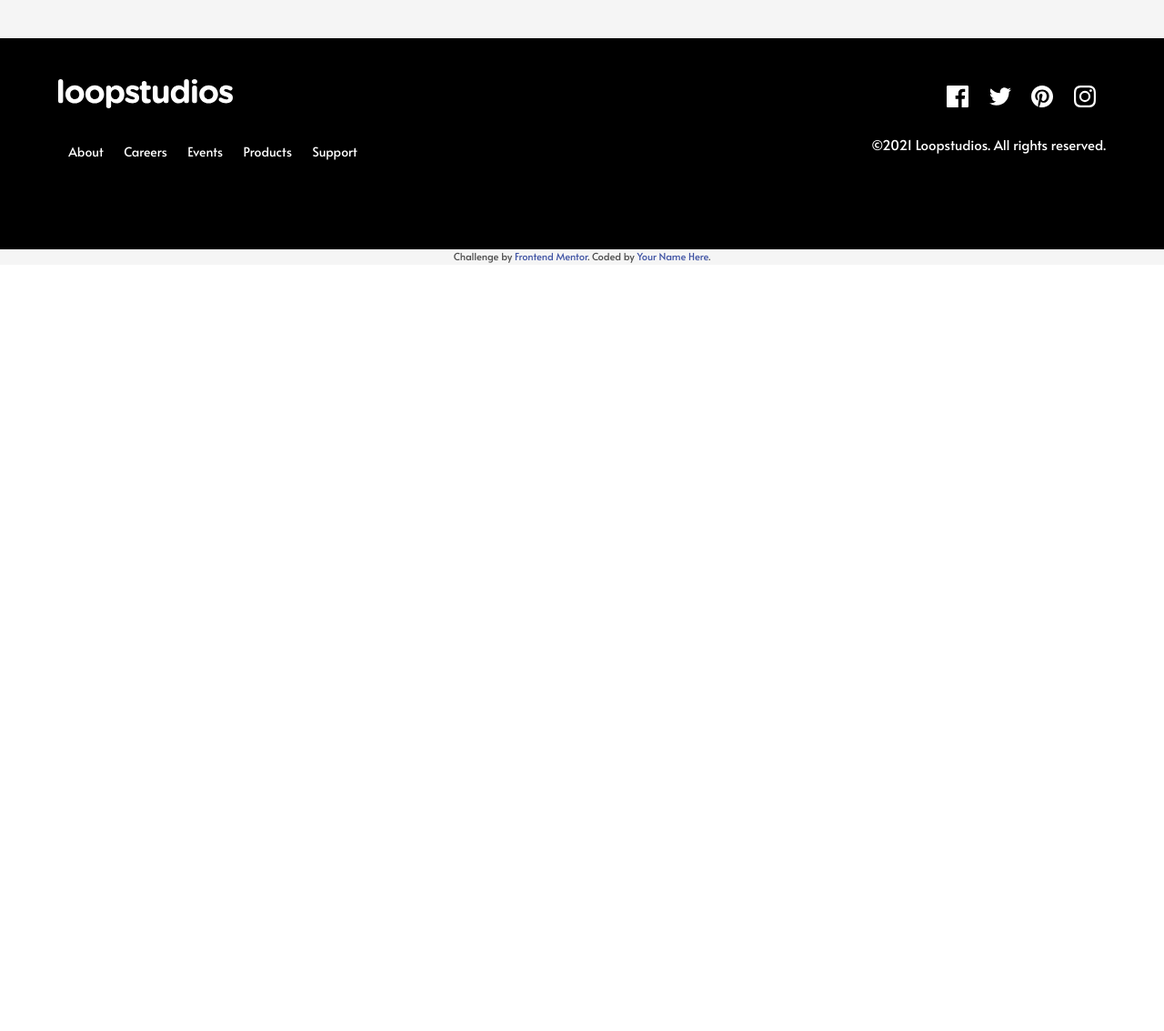
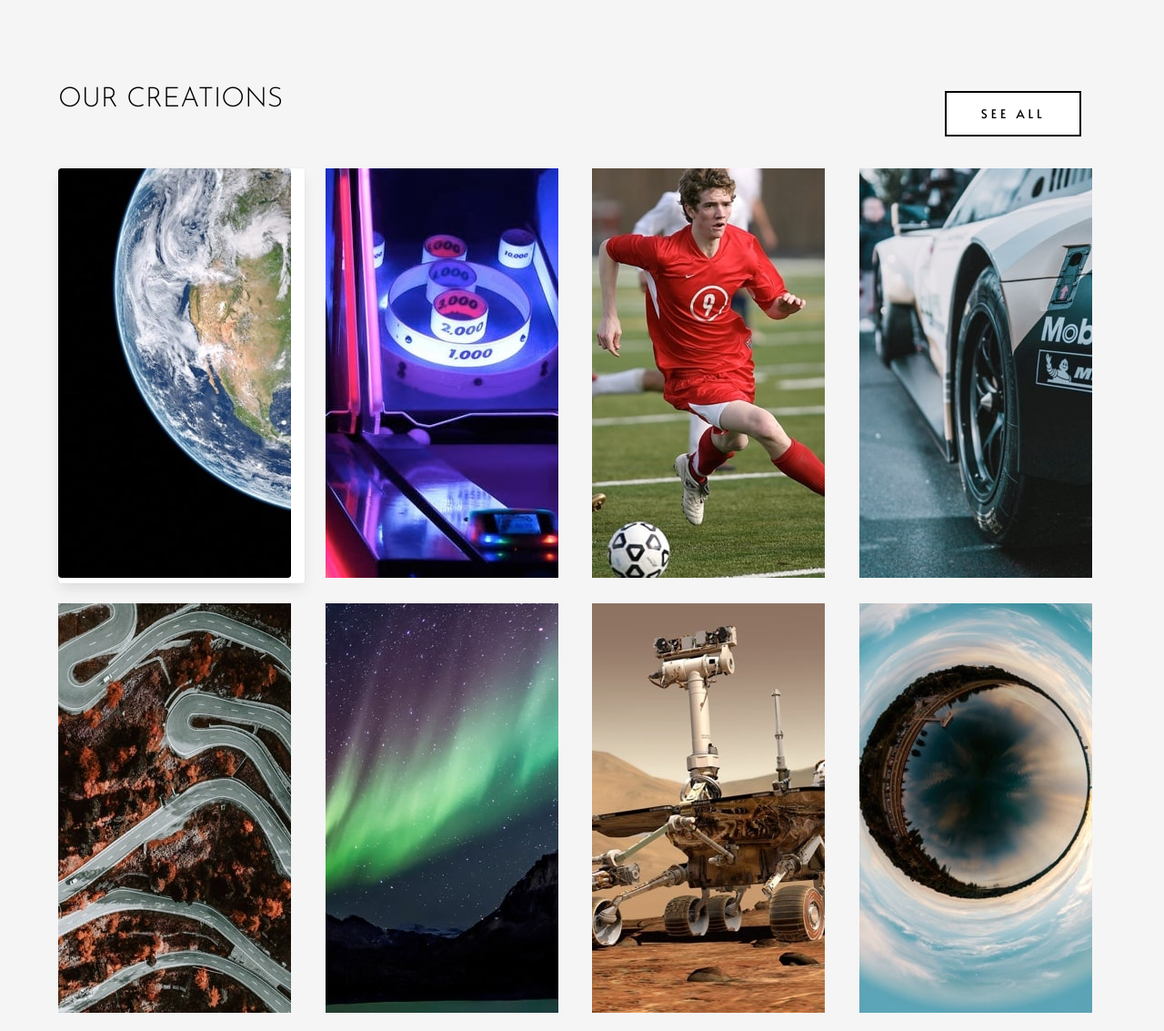
Before and after one commit to React-Ruler/loop-studios, a plain HTML site: page index.html in a window 1280 px wide. Shown: the part 1247-2380 px from the top of the page at 91% size. Before the commit the page ends 1538 px from the top, so only its background shows below. Drawn offline with Linux system fonts and the light colour scheme.

Commit message:
Add files via upload

```diff
--- a/index.html
+++ b/index.html
@@ -3,7 +3,6 @@
   <head>
     <meta charset="UTF-8" />
     <meta name="viewport" content="width=device-width, initial-scale=1.0" />
-
     <link
       rel="icon"
       type="image/png"
@@ -99,6 +98,55 @@
         </div>
       </div>
     </section>
+    <section class="section">
+      <div class="container">
+        <div class="columns">
+          <div class="column">
+            <div class="our-creations">
+              <h1>Our creations</h1>
+            </div>
+          </div>
+          <div class="column is-inline-flex is-justify-content-flex-end">
+            <div class="see-all">
+              <button class="btn">see all</button>
+            </div>
+          </div>
+        </div>
+        <div class="columns is-flex-mobile">
+          <div class="column">
+            <div class="card">
+              <div class="card-image">
+                <img src="assets/img/desktop/image-deep-earth.jpg" />
+              </div>
+            </div>
+          </div>
+          <div class="column">
+            <img src="assets/img/desktop/image-night-arcade.jpg" />
+          </div>
+          <div class="column">
+            <img src="assets/img/desktop/image-soccer-team.jpg" />
+          </div>
+          <div class="column">
+            <img src="assets/img/desktop/image-grid.jpg" />
+          </div>
+        </div>
+
+        <div class="columns is-mobile">
+          <div class="column">
+            <img src="assets/img/desktop/image-from-above.jpg" />
+          </div>
+          <div class="column">
+            <img src="assets/img/desktop/image-pocket-borealis.jpg" />
+          </div>
+          <div class="column">
+            <img src="assets/img/desktop/image-curiosity.jpg" />
+          </div>
+          <div class="column">
+            <img src="assets/img/desktop/image-fisheye.jpg" />
+          </div>
+        </div>
+      </div>
+    </section>
     <footer class="footer">
       <div class="container">
         <div class="columns">
--- a/sass/main.scss
+++ b/sass/main.scss
@@ -22,6 +22,30 @@ $body-size: 15px !important;
 $navbar-burger-color: $light-01;
 
 // Custom CSS Here
+
+.our-creations {
+  h1 {
+    font-family: $family-primary !important;
+    font-size: 2em !important;
+    font-weight: 300 !important;
+    color: $dark-black !important;
+    text-transform: uppercase !important;
+  }
+}
+
+.see-all {
+  .btn {
+    display: block !important;
+    padding: 1em !important;
+    margin: 1em 2em !important;
+    width: 150px !important;
+    border: 2px solid $dark-black !important;
+    background: $light-01 !important;
+    font-family: $family-sans-serif !important;
+    letter-spacing: 0.3em !important;
+    text-transform: uppercase !important;
+  }
+}
 
 body {
   background-color: $light-gray !important;
```
Also changed, not shown: dist/css/main.css, 1 other file.
